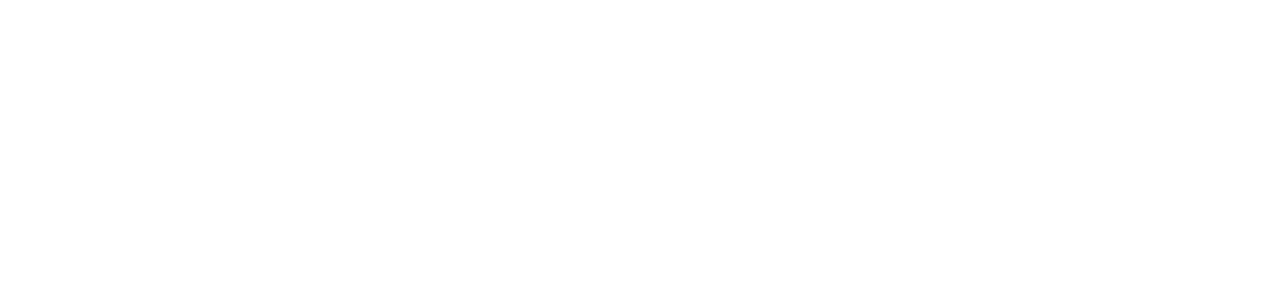
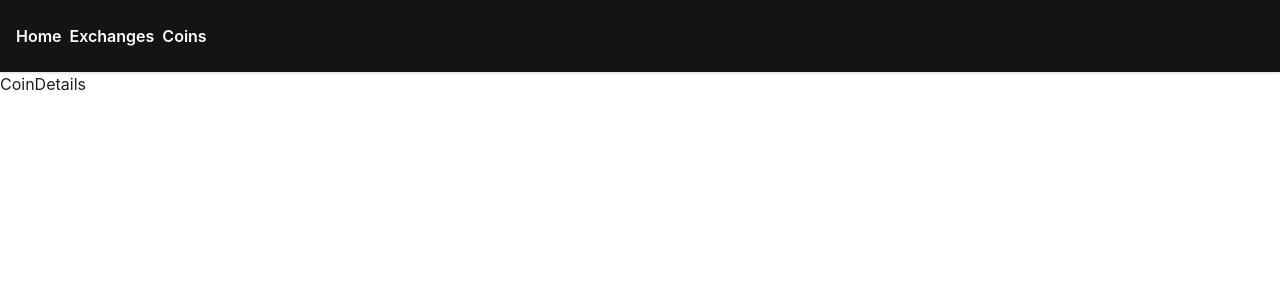
Before and after one commit to Susmitaa-Das/react-crypto-app, a React (Create React App) app: page /coin/1 in a window 1280 px wide. Shown: the top 300 px of the page. Built offline with nearby package versions, Linux system fonts and the light colour scheme.

Commit message:
react app

```diff
--- a/src/App.js
+++ b/src/App.js
@@ -1,7 +1,21 @@
-
-
+import { BrowserRouter as Router, Routes, Route } from 'react-router-dom'
+import Header from './components/Header'
+import Home from './components/Home'
+import Coins from './components/Coins'
+import Exchanges from './components/Exchanges'
+import CoinDetails from './components/CoinDetails'
 function App() {
-  return <div className="App"></div>
+  return (
+    <Router>
+      <Header/>
+      <Routes>
+        <Route path='/' element={<Home />}/>
+        <Route path='/coins' element={<Coins />}/>
+        <Route path='/exchanges' element={<Exchanges />}/>
+        <Route path='/coin/:id' element={<CoinDetails />}/>
+      </Routes>
+    </Router>
+  )
 }
 
-export default App;
+export default App
--- /dev/null
+++ b/src/components/CoinDetails.jsx
@@ -0,0 +1,9 @@
+import React from 'react'
+
+const CoinDetails = () => {
+  return (
+    <div>CoinDetails</div>
+  )
+}
+
+export default CoinDetails
--- /dev/null
+++ b/src/components/Coins.jsx
@@ -0,0 +1,9 @@
+import React from 'react'
+
+const Coins = () => {
+  return (
+    <div>Coins</div>
+  )
+}
+
+export default Coins
--- /dev/null
+++ b/src/components/Exchanges.jsx
@@ -0,0 +1,17 @@
+import React, { useEffect } from 'react'
+import axios from 'axios'
+import { server } from '../index'
+
+const Exchanges = () => {
+  useEffect(() => {
+    const fetchExchanges = async () => {
+      const { data } = await axios.get(`${server}/exchanges`)
+      console.log(data)
+    }
+    fetchExchanges()
+  }, [])
+
+  return <div>Exchanges</div>
+}
+
+export default Exchanges
--- /dev/null
+++ b/src/components/Header.jsx
@@ -0,0 +1,23 @@
+import { Button, HStack } from '@chakra-ui/react'
+import React from 'react'
+import { Link } from 'react-router-dom'
+
+const Header = () => {
+  return <HStack p={'4'} shadow={'base'} bgColor={'blackAlpha.900'}>
+    <Button variant={'unstyled'} color={'white'} >
+      <Link to='/'>Home</Link>
+    </Button>
+
+    <Button variant={'unstyled'} color={'white'} >
+      <Link to='/exchanges'>Exchanges</Link>
+    </Button>
+
+    <Button variant={'unstyled'} color={'white'} >
+      <Link to='/coins'>Coins</Link>
+    </Button>
+
+  </HStack>
+
+}
+
+export default Header
--- /dev/null
+++ b/src/components/Home.jsx
@@ -0,0 +1,9 @@
+import React from 'react'
+
+const Home = () => {
+  return (
+    <div>Home</div>
+  )
+}
+
+export default Home
--- a/src/index.js
+++ b/src/index.js
@@ -1,11 +1,16 @@
 import React from 'react';
 import ReactDOM from 'react-dom/client';
 import App from './App';
+import { ChakraProvider, theme } from '@chakra-ui/react';
 
 
 const root = ReactDOM.createRoot(document.getElementById('root'));
 root.render(
   <React.StrictMode>
+    <ChakraProvider theme={theme}>
     <App />
+    </ChakraProvider>
   </React.StrictMode>
 );
+
+export const server = `https://api.coingecko.com/api/v3`
```
